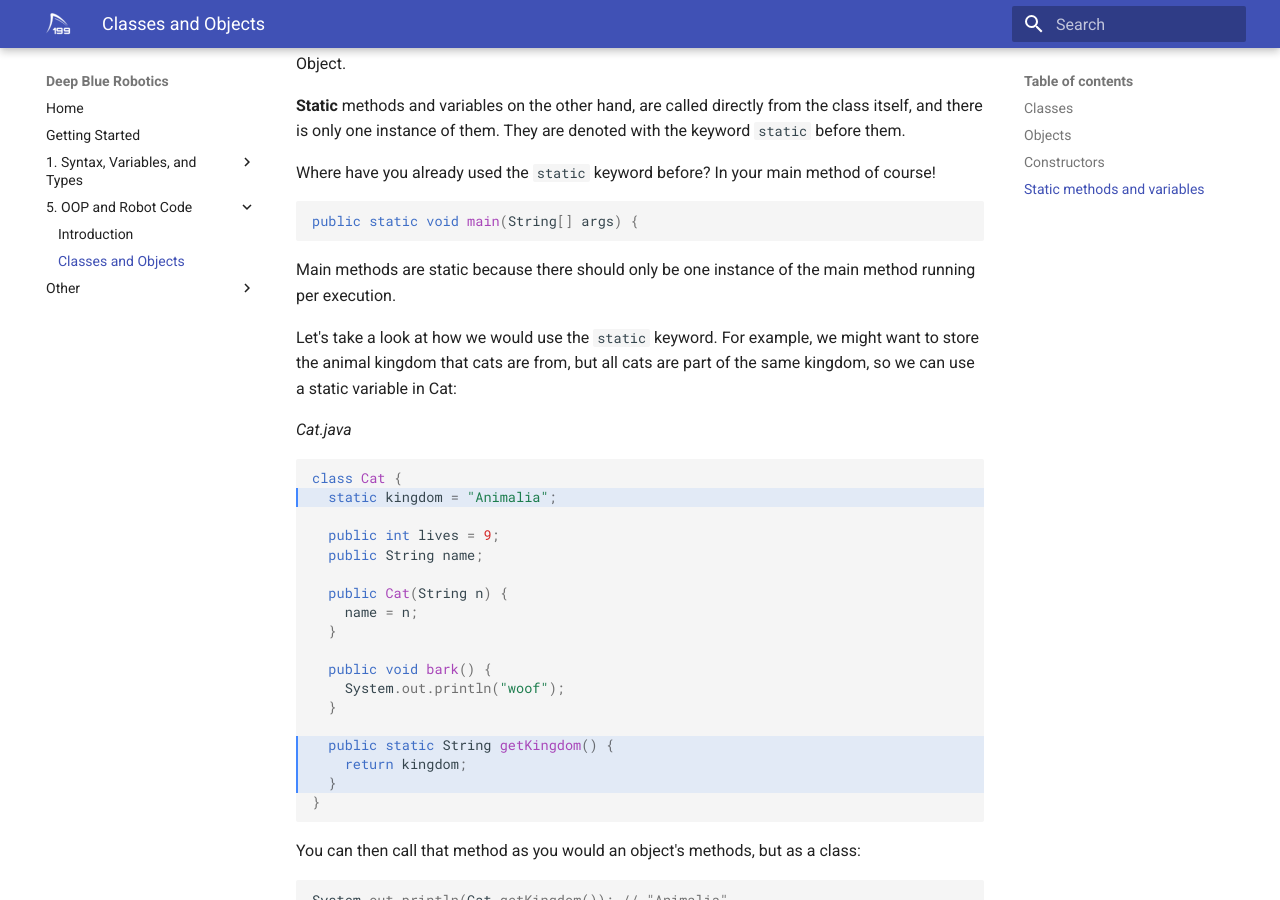
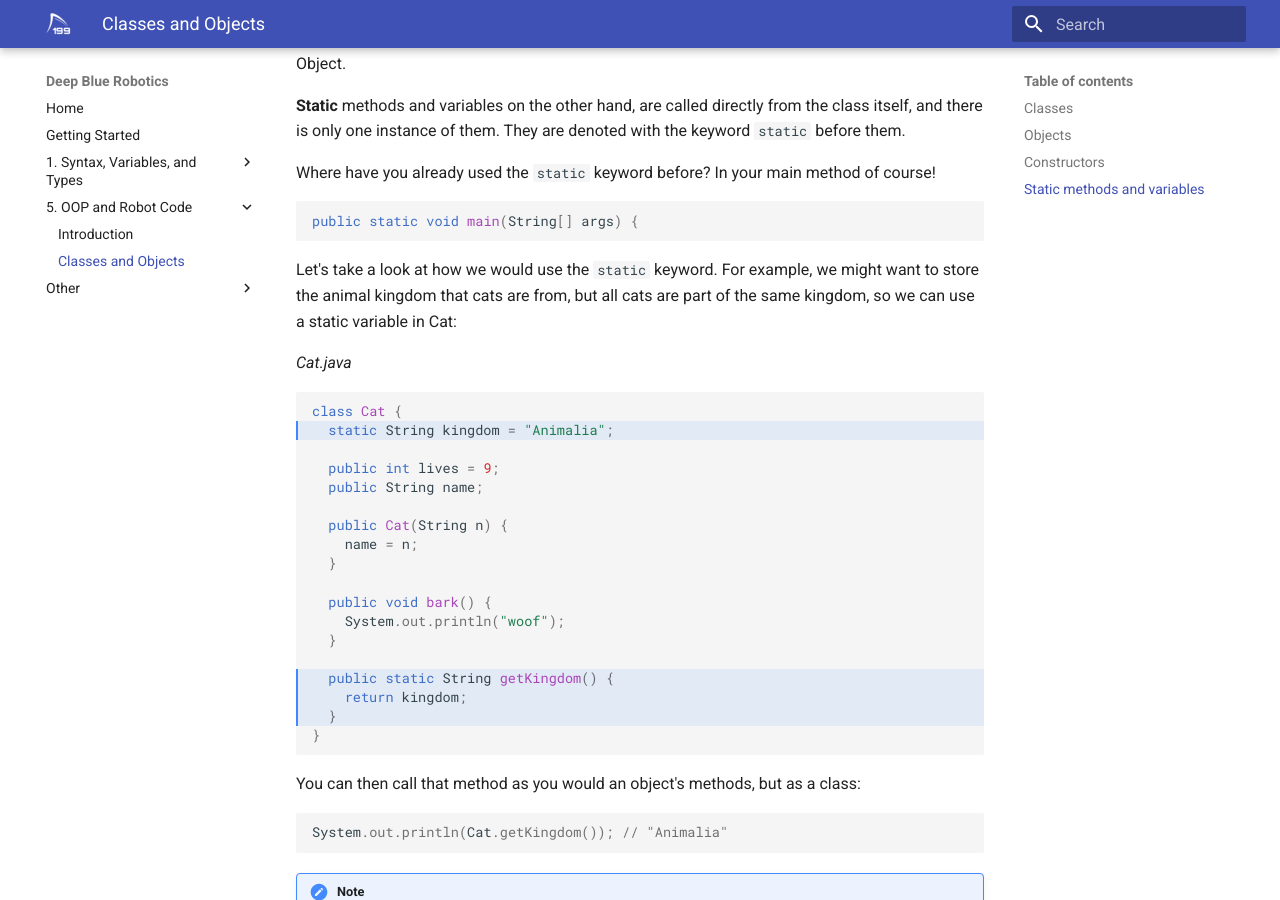
Before and after one commit to DeepBlueRobotics/training, an MkDocs documentation site: the page built from docs/week-5/classes-objects.md, in a window 1280 px wide and 900 px high, scrolled down 1996 px. Built offline with MkDocs 1.6.1 and Material for MkDocs 9.7.7, drawn with Linux system fonts in a browser that asks for light colours.

Commit message:
add dean's suggestions part 1.5

````diff
--- a/docs/week-5/classes-objects.md
+++ b/docs/week-5/classes-objects.md
@@ -86,14 +86,13 @@ Where have you already used the `static` keyword before? In your main method of
 ```java
 public static void main(String[] args) {
 ```
-Main methods are static because there should only be one instance of the main method running per execution.
 
 Let's take a look at how we would use the `static` keyword. For example, we might want to store the animal kingdom that cats are from, but all cats are part of the same kingdom, so we can use a static variable in Cat:
 
 _Cat.java_
 ```java hl_lines="2 15 16 17"
 class Cat {
-  static kingdom = "Animalia";
+  static String kingdom = "Animalia";
 
   public int lives = 9;
   public String name;
````
Also changed, not shown: docs/week-1/types.md (+1 -1 lines).
